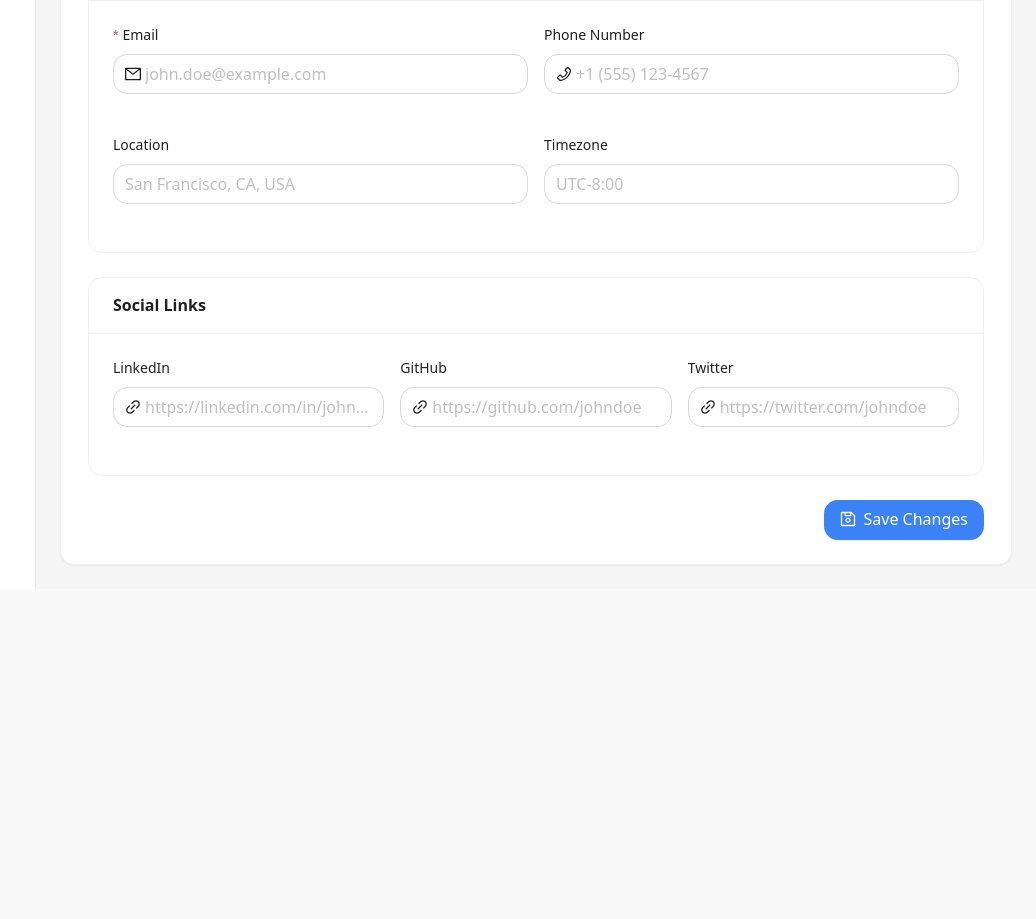
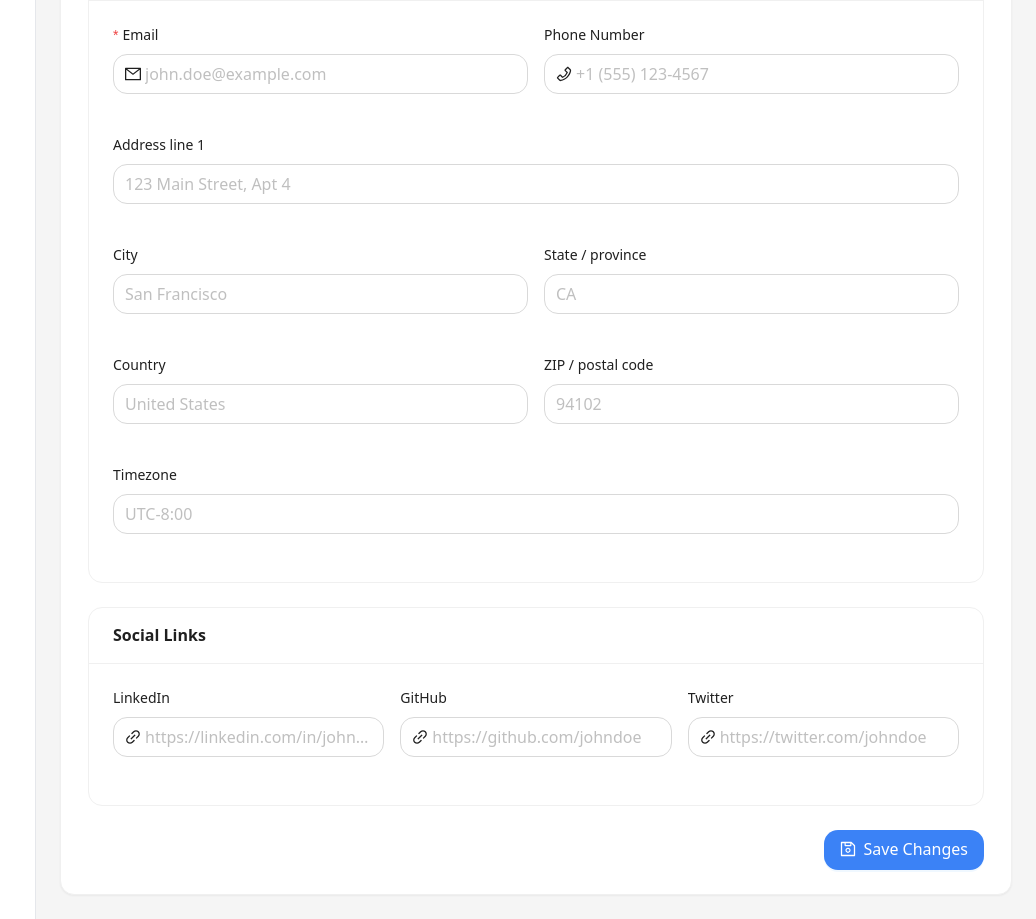
Before and after one commit to bat-tech-knight/knight-devs-platform, a Next.js app: page /settings/profile in a window 1280 px wide. Shown: the part 940-1859 px from the top of the page, without its empty margins (244-1280 px from the left). Before the commit the page ends 1529 px from the top, so only its background shows below. Built offline with nearby package versions, Linux system fonts and the light colour scheme; no server answers; what @ant-design/nextjs-registry, @apollo/client-integration-nextjs would draw is missing.

Commit message:
feat: update profile settings to include detailed address fields and format location summary

```diff
--- a/app/settings/profile/page.tsx
+++ b/app/settings/profile/page.tsx
@@ -4,6 +4,7 @@ import { useState, useEffect } from "react";
 import { Button, Card, Form, Input, Upload, Avatar, message } from "antd";
 import { UserOutlined, EditOutlined, SaveOutlined, MailOutlined, PhoneOutlined, LinkOutlined } from "@ant-design/icons";
 import { syncBuiltinSavedAnswersFromProfile } from "@/lib/builtin-saved-answers";
+import { formatProfileLocation } from "@/lib/format-profile-location";
 import { createClient } from "@/lib/supabase/client";
 import { getProfileDisplayName, getStoredActiveProfileId, setStoredActiveProfileId, UserProfileOption } from "@/lib/profile-selection";
 
@@ -51,7 +52,11 @@ export default function ProfileSettingsPage() {
             linkedinUrl: profileData.linkedin_url,
             githubUrl: profileData.github_url,
             twitterUrl: profileData.twitter_url,
-            location: profileData.location,
+            addressLine1: profileData.address_line1,
+            addressCity: profileData.address_city,
+            addressState: profileData.address_state,
+            addressCountry: profileData.address_country,
+            addressPostalCode: profileData.address_postal_code,
             timezone: profileData.timezone,
           });
         }
@@ -68,6 +73,15 @@ export default function ProfileSettingsPage() {
       const { data: { user } } = await supabase.auth.getUser();
 
       if (user && selectedProfileId) {
+        const addressParts = {
+          address_line1: values.addressLine1?.trim() || null,
+          address_city: values.addressCity?.trim() || null,
+          address_state: values.addressState?.trim() || null,
+          address_country: values.addressCountry?.trim() || null,
+          address_postal_code: values.addressPostalCode?.trim() || null,
+        };
+        const locationSummary = formatProfileLocation(addressParts) || null;
+
         const { error } = await supabase
           .from('profiles')
           .upsert({
@@ -80,7 +94,8 @@ export default function ProfileSettingsPage() {
             linkedin_url: values.linkedinUrl,
             github_url: values.githubUrl,
             twitter_url: values.twitterUrl,
-            location: values.location,
+            location: locationSummary,
+            ...addressParts,
             timezone: values.timezone,
             avatar_url: avatarUrl,
             updated_at: new Date().toISOString(),
@@ -96,7 +111,8 @@ export default function ProfileSettingsPage() {
           linkedin_url: values.linkedinUrl,
           github_url: values.githubUrl,
           twitter_url: values.twitterUrl,
-          location: values.location,
+          location: locationSummary,
+          ...addressParts,
         });
 
         message.success('Profile updated successfully!');
@@ -130,7 +146,11 @@ export default function ProfileSettingsPage() {
       linkedinUrl: selected.linkedin_url,
       githubUrl: selected.github_url,
       twitterUrl: selected.twitter_url,
-      location: selected.location,
+      addressLine1: selected.address_line1,
+      addressCity: selected.address_city,
+      addressState: selected.address_state,
+      addressCountry: selected.address_country,
+      addressPostalCode: selected.address_postal_code,
       timezone: selected.timezone,
     });
   };
@@ -167,6 +187,11 @@ export default function ProfileSettingsPage() {
         github_url: createdProfile.github_url,
         twitter_url: createdProfile.twitter_url,
         location: createdProfile.location,
+        address_line1: createdProfile.address_line1 ?? null,
+        address_city: createdProfile.address_city ?? null,
+        address_state: createdProfile.address_state ?? null,
+        address_country: createdProfile.address_country ?? null,
+        address_postal_code: createdProfile.address_postal_code ?? null,
       });
 
       const updatedProfiles = [...profiles, createdProfile as UserProfileOption];
@@ -182,7 +207,11 @@ export default function ProfileSettingsPage() {
         linkedinUrl: createdProfile.linkedin_url,
         githubUrl: createdProfile.github_url,
         twitterUrl: createdProfile.twitter_url,
-        location: createdProfile.location,
+        addressLine1: createdProfile.address_line1,
+        addressCity: createdProfile.address_city,
+        addressState: createdProfile.address_state,
+        addressCountry: createdProfile.address_country,
+        addressPostalCode: createdProfile.address_postal_code,
         timezone: createdProfile.timezone,
       });
 
@@ -343,17 +372,26 @@ export default function ProfileSettingsPage() {
             </Form.Item>
           </div>
 
-          <div className="grid grid-cols-1 md:grid-cols-2 gap-4 mt-4">
-            <Form.Item
-              label="Location"
-              name="location"
-            >
-              <Input
-                placeholder="San Francisco, CA, USA"
-                size="large"
-              />
+          <div className="grid grid-cols-1 gap-4 mt-4">
+            <Form.Item label="Address line 1" name="addressLine1">
+              <Input placeholder="123 Main Street, Apt 4" size="large" />
             </Form.Item>
-
+            <div className="grid grid-cols-1 md:grid-cols-2 gap-4">
+              <Form.Item label="City" name="addressCity">
+                <Input placeholder="San Francisco" size="large" />
+              </Form.Item>
+              <Form.Item label="State / province" name="addressState">
+                <Input placeholder="CA" size="large" />
+              </Form.Item>
+            </div>
+            <div className="grid grid-cols-1 md:grid-cols-2 gap-4">
+              <Form.Item label="Country" name="addressCountry">
+                <Input placeholder="United States" size="large" />
+              </Form.Item>
+              <Form.Item label="ZIP / postal code" name="addressPostalCode">
+                <Input placeholder="94102" size="large" />
+              </Form.Item>
+            </div>
             <Form.Item
               label="Timezone"
               name="timezone"
--- a/lib/builtin-saved-answers.ts
+++ b/lib/builtin-saved-answers.ts
@@ -10,6 +10,11 @@ export type ProfileRowForBuiltinSync = {
   github_url?: string | null;
   twitter_url?: string | null;
   location?: string | null;
+  address_line1?: string | null;
+  address_city?: string | null;
+  address_state?: string | null;
+  address_country?: string | null;
+  address_postal_code?: string | null;
 };
 
 const BUILTIN_FIELDS: { builtinKey: string; label: string; column: keyof ProfileRowForBuiltinSync }[] = [
@@ -20,6 +25,11 @@ const BUILTIN_FIELDS: { builtinKey: string; label: string; column: keyof Profile
   { builtinKey: "linkedin", label: "LinkedIn", column: "linkedin_url" },
   { builtinKey: "github", label: "GitHub", column: "github_url" },
   { builtinKey: "twitter", label: "Twitter / X", column: "twitter_url" },
+  { builtinKey: "address_line1", label: "Address line 1", column: "address_line1" },
+  { builtinKey: "address_city", label: "City", column: "address_city" },
+  { builtinKey: "address_state", label: "State / province", column: "address_state" },
+  { builtinKey: "address_country", label: "Country", column: "address_country" },
+  { builtinKey: "address_postal_code", label: "ZIP / postal code", column: "address_postal_code" },
   { builtinKey: "location", label: "Location", column: "location" },
 ];
 
--- a/lib/extension-candidate-data.ts
+++ b/lib/extension-candidate-data.ts
@@ -2,7 +2,7 @@ import type { SupabaseClient } from "@supabase/supabase-js";
 
 /** Columns that exist on `public.profiles` (multi-profile schema). */
 const PROFILE_COLUMNS =
-  "id, user_id, first_name, last_name, email, phone_number, linkedin_url, github_url, twitter_url, location, timezone, avatar_url, role";
+  "id, user_id, first_name, last_name, email, phone_number, linkedin_url, github_url, twitter_url, location, address_line1, address_city, address_state, address_country, address_postal_code, timezone, avatar_url, role";
 
 function experiencesToStringLines(experiences: unknown): string[] {
   if (!Array.isArray(experiences)) return [];
@@ -103,6 +103,11 @@ export async function loadExtensionCandidatePayload(
     email: profile.email,
     phone_number: profile.phone_number,
     location: profile.location,
+    address_line1: profile.address_line1 ?? null,
+    address_city: profile.address_city ?? null,
+    address_state: profile.address_state ?? null,
+    address_country: profile.address_country ?? null,
+    address_postal_code: profile.address_postal_code ?? null,
     linkedin_url: profile.linkedin_url,
     github_url: profile.github_url,
     website_url: null,
--- /dev/null
+++ b/lib/format-profile-location.ts
@@ -0,0 +1,21 @@
+export type ProfileAddressParts = {
+  address_line1?: string | null;
+  address_city?: string | null;
+  address_state?: string | null;
+  address_country?: string | null;
+  address_postal_code?: string | null;
+};
+
+/** Join non-empty address segments for `profiles.location` (single-line summary). */
+export function formatProfileLocation(parts: ProfileAddressParts): string {
+  const segments = [
+    parts.address_line1,
+    parts.address_city,
+    parts.address_state,
+    parts.address_postal_code,
+    parts.address_country,
+  ]
+    .map((s) => (typeof s === "string" ? s.trim() : ""))
+    .filter(Boolean);
+  return segments.join(", ");
+}
--- a/lib/profile-selection.ts
+++ b/lib/profile-selection.ts
@@ -10,6 +10,11 @@ export interface UserProfileOption {
   github_url?: string | null;
   twitter_url?: string | null;
   location?: string | null;
+  address_line1?: string | null;
+  address_city?: string | null;
+  address_state?: string | null;
+  address_country?: string | null;
+  address_postal_code?: string | null;
   timezone?: string | null;
   avatar_url?: string | null;
   created_at?: string | null;
```
Also changed, not shown: 1 other file (tests, documents, lock files or other folders).
